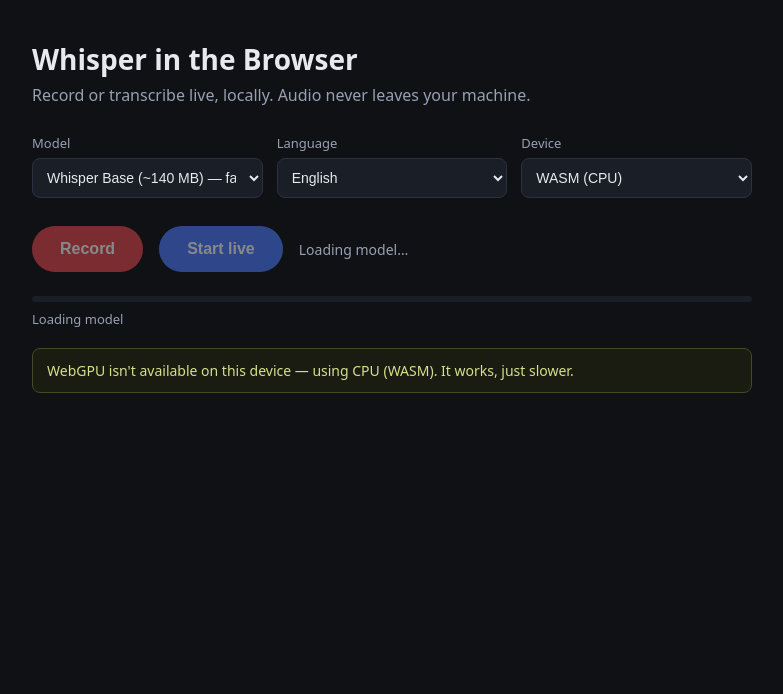
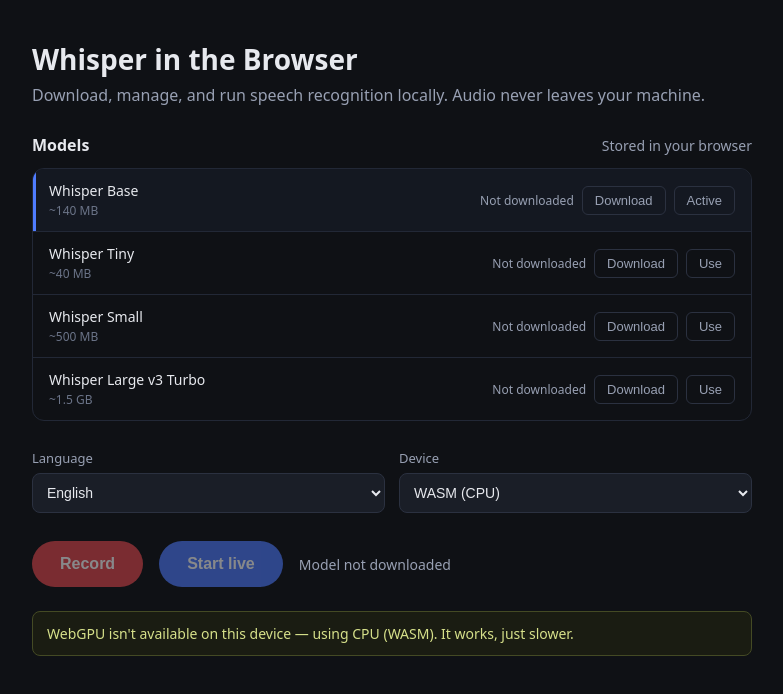
Before and after one commit to gateniomer/whisper-browser, a React (Vite) app: page / in a window 1280 px wide. Shown: the top 694 px of the page, without its empty margins (248-1031 px from the left). Built offline with nearby package versions, Linux system fonts and the light colour scheme.

Commit message:
download manager

```diff
--- a/src/App.css
+++ b/src/App.css
@@ -34,6 +34,80 @@
   grid-template-columns: repeat(auto-fit, minmax(200px, 1fr));
   gap: 14px;
   margin-bottom: 28px;
+}
+
+.manager {
+  margin-bottom: 28px;
+}
+
+.managerHead {
+  display: flex;
+  align-items: baseline;
+  justify-content: space-between;
+  margin-bottom: 12px;
+}
+
+.managerHead h2 {
+  margin: 0;
+  font-size: 16px;
+}
+
+.modelList {
+  list-style: none;
+  margin: 0;
+  padding: 0;
+  border: 1px solid #222836;
+  border-radius: 12px;
+  overflow: hidden;
+}
+
+.model {
+  display: flex;
+  align-items: center;
+  justify-content: space-between;
+  gap: 16px;
+  padding: 12px 16px;
+  border-bottom: 1px solid #222836;
+}
+
+.model:last-child {
+  border-bottom: none;
+}
+
+.model.active {
+  background: #141821;
+  box-shadow: inset 3px 0 0 #4f7cff;
+}
+
+.modelInfo {
+  display: flex;
+  flex-direction: column;
+  gap: 2px;
+}
+
+.modelName {
+  font-size: 14px;
+}
+
+.modelMeta {
+  font-size: 12px;
+  color: #6b7488;
+}
+
+.modelActions {
+  display: flex;
+  align-items: center;
+  gap: 8px;
+  flex-shrink: 0;
+}
+
+.badge {
+  font-size: 12px;
+  color: #98a0b3;
+}
+
+.badge.ok {
+  color: #7ee787;
 }
 
 .controls label {
--- a/src/App.jsx
+++ b/src/App.jsx
@@ -2,12 +2,13 @@
 import workletUrl from "./pcm-worklet.js?url";
 
 const MODELS = [
-  { id: "onnx-community/whisper-base", label: "Whisper Base (~140 MB) — fast" },
-  { id: "onnx-community/whisper-tiny", label: "Whisper Tiny (~40 MB) — fastest (mobile)" },
-  { id: "onnx-community/whisper-small", label: "Whisper Small (~500 MB) — balanced" },
+  { id: "onnx-community/whisper-base", label: "Whisper Base", size: "~140 MB" },
+  { id: "onnx-community/whisper-tiny", label: "Whisper Tiny", size: "~40 MB" },
+  { id: "onnx-community/whisper-small", label: "Whisper Small", size: "~500 MB" },
   {
     id: "onnx-community/whisper-large-v3-turbo",
-    label: "Whisper Large v3 Turbo (~1.5 GB) — best",
+    label: "Whisper Large v3 Turbo",
+    size: "~1.5 GB",
   },
 ];
 
@@ -29,6 +30,13 @@
 const PRE_ROLL_MS = 150; // keep this much audio before speech starts
 const MIN_SPEECH_SEC = 0.5; // ignore segments with less actual speech than this
 const MAX_SEGMENT_SEC = 12; // force a cut so segments stay short
+
+// The .onnx files transformers.js loads depend on the backend.
+function requiredFiles(device) {
+  return device === "webgpu"
+    ? ["encoder_model.onnx", "decoder_model_merged.onnx"]
+    : ["encoder_model_quantized.onnx", "decoder_model_merged_quantized.onnx"];
+}
 
 export default function App() {
   const workerRef = useRef(null);
@@ -64,6 +72,8 @@
   const [gpuOk, setGpuOk] = useState(true);
   const [gpuChecked, setGpuChecked] = useState(false);
   const [modelReady, setModelReady] = useState(false);
+  const [cacheUrls, setCacheUrls] = useState([]);
+  const [downloading, setDownloading] = useState(null);
 
   // Pick a sensible default device and warn if WebGPU isn't usable here.
   useEffect(() => {
@@ -121,6 +131,13 @@
         const waiters = loadWaitersRef.current;
         loadWaitersRef.current = [];
         waiters.forEach((w) => w.resolve());
+      } else if (type === "cache-list") {
+        setCacheUrls(data);
+      } else if (type === "downloaded") {
+        setDownloading(null);
+      } else if (type === "download-error") {
+        setDownloading(null);
+        setError(data);
       } else if (type === "notice") {
         setNotice(data);
         setGpuOk(false);
@@ -139,13 +156,17 @@
     worker.onerror = (e) => setError(e.message);
 
     workerRef.current = worker;
+    worker.postMessage({ type: "list" });
     return () => worker.terminate();
   }, []);
 
-  // Preload the model as soon as we know which device to use, and whenever the
-  // model or device changes, so starting a session is instant.
+  // Preload the selected model only if it is already downloaded.
   useEffect(() => {
     if (!gpuChecked || !workerRef.current) return;
+    if (!isModelDownloaded(model)) {
+      setModelReady(false);
+      return;
+    }
     let cancelled = false;
     setModelReady(false);
     ensureLoaded()
@@ -159,7 +180,7 @@
       cancelled = true;
     };
     // eslint-disable-next-line react-hooks/exhaustive-deps
-  }, [gpuChecked, model, device]);
+  }, [gpuChecked, model, device, cacheUrls]);
 
   useEffect(() => {
     if (!recording) return;
@@ -188,6 +209,32 @@
       }
     };
   }, []);
+
+  function isModelDownloaded(id) {
+    const needs = requiredFiles(device);
+    return needs.every((n) =>
+      cacheUrls.some((u) => u.includes(`/${id}/`) && u.endsWith(n)),
+    );
+  }
+
+  function ensureLoaded() {
+    const key = `${model}|${device}`;
+    if (loadedKeyRef.current === key) return Promise.resolve();
+    return new Promise((resolve, reject) => {
+      loadWaitersRef.current.push({ resolve, reject });
+      workerRef.current.postMessage({ type: "load", model, device });
+    });
+  }
+
+  function downloadModel(id) {
+    setError(null);
+    setDownloading(id);
+    workerRef.current.postMessage({ type: "download", model: id, device });
+  }
+
+  function deleteModel(id) {
+    workerRef.current.postMessage({ type: "delete", model: id });
+  }
 
   async function startRecording() {
     setError(null);
@@ -338,21 +385,12 @@
     if (bufferedSec > MAX_SEGMENT_SEC) flushSegment(sampleRate);
   }
 
-  function ensureLoaded() {
-    const key = `${model}|${device}`;
-    if (loadedKeyRef.current === key) return Promise.resolve();
-    return new Promise((resolve, reject) => {
-      loadWaitersRef.current.push({ resolve, reject });
-      workerRef.current.postMessage({ type: "load", model, device });
-    });
-  }
-
   async function startLive() {
     setError(null);
     setSegments([]);
     setPending(0);
     try {
-      // Load the model first so we're ready before capturing audio.
+      // Make sure the selected (downloaded) model is loaded before capturing.
       await ensureLoaded();
 
       const stream = await navigator.mediaDevices.getUserMedia({
@@ -439,30 +477,83 @@
       ? Math.round(progress.progress)
       : null;
   const locked = busy || recording || liveActive;
+  const activeDownloaded = isModelDownloaded(model);
+
+  const statusText = downloading
+    ? `Downloading… ${pct ?? 0}%`
+    : liveActive
+      ? "Listening…"
+      : !activeDownloaded
+        ? "Model not downloaded"
+        : !modelReady
+          ? "Loading model…"
+          : statusLabel(status);
 
   return (
     <div className="app">
       <h1>Whisper in the Browser</h1>
       <p className="sub">
-        Record or transcribe live, locally. Audio never leaves your machine.
+        Download, manage, and run speech recognition locally. Audio never leaves
+        your machine.
       </p>
 
+      <div className="manager">
+        <div className="managerHead">
+          <h2>Models</h2>
+          <span className="status">Stored in your browser</span>
+        </div>
+        <ul className="modelList">
+          {MODELS.map((m) => {
+            const downloaded = isModelDownloaded(m.id);
+            const isActive = m.id === model;
+            const isDling = downloading === m.id;
+            return (
+              <li key={m.id} className={isActive ? "model active" : "model"}>
+                <div className="modelInfo">
+                  <span className="modelName">{m.label}</span>
+                  <span className="modelMeta">{m.size}</span>
+                </div>
+                <div className="modelActions">
+                  <span className={downloaded ? "badge ok" : "badge"}>
+                    {isDling
+                      ? `Downloading ${pct ?? 0}%`
+                      : downloaded
+                        ? "Downloaded"
+                        : "Not downloaded"}
+                  </span>
+                  {!downloaded && (
+                    <button
+                      className="ghost"
+                      onClick={() => downloadModel(m.id)}
+                      disabled={!!downloading}
+                    >
+                      Download
+                    </button>
+                  )}
+                  {downloaded && (
+                    <button
+                      className="ghost"
+                      onClick={() => deleteModel(m.id)}
+                      disabled={!!downloading || (isActive && liveActive)}
+                    >
+                      Delete
+                    </button>
+                  )}
+                  <button
+                    className="ghost"
+                    onClick={() => setModel(m.id)}
+                    disabled={isActive || !downloaded || locked}
+                  >
+                    {isActive ? "Active" : "Use"}
+                  </button>
+                </div>
+              </li>
+            );
+          })}
+        </ul>
+      </div>
+
       <div className="controls">
-        <label>
-          Model
-          <select
-            value={model}
-            onChange={(e) => setModel(e.target.value)}
-            disabled={locked}
-          >
-            {MODELS.map((m) => (
-              <option key={m.id} value={m.id}>
-                {m.label}
-              </option>
-            ))}
-          </select>
-        </label>
-
         <label>
           Language
           <select
@@ -510,22 +601,16 @@
           {liveActive ? "Stop live" : "Start live"}
         </button>
 
-        <span className="status">
-          {liveActive
-            ? "Listening…"
-            : !modelReady
-              ? "Loading model…"
-              : statusLabel(status)}
-        </span>
+        <span className="status">{statusText}</span>
       </div>
 
-      {!modelReady && (
+      {(downloading || status === "loading") && (
         <div className="progress">
           <div className="bar">
             <div style={{ width: `${pct ?? 0}%` }} />
           </div>
           <span>
-            {progress?.file || progress?.name || "Loading model"}
+            {progress?.file || progress?.name || "Loading"}
             {pct != null ? ` — ${pct}%` : ""}
           </span>
         </div>
```
Also changed, not shown: src/worker.js (+97 -1 lines).
